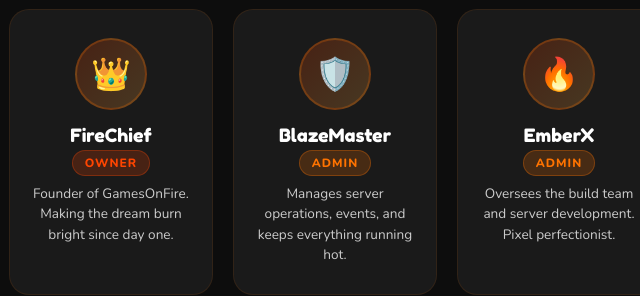
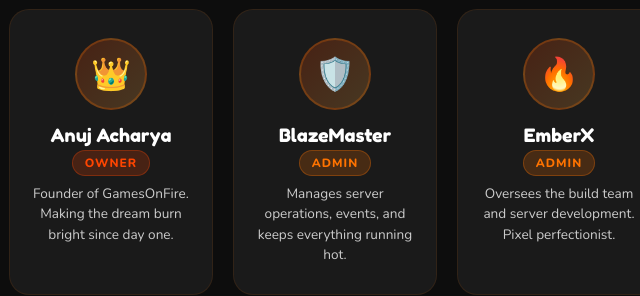
Before and after one commit to Anuj1216/server-website, a plain HTML site: page index.html in a window 1280 px wide. Shown: the part 2720-3016 px from the top of the page, 81-721 px from the left. Drawn offline with nearby package versions, Linux system fonts and the light colour scheme.

Commit message:
added owner

```diff
--- a/index.html
+++ b/index.html
@@ -160,7 +160,7 @@
       <div class="staff-grid">
         <div class="staff-card reveal">
           <div class="staff-avatar">👑</div>
-          <div class="staff-name">FireChief</div>
+          <div class="staff-name">Anuj Acharya</div>
           <span class="staff-role role-owner">Owner</span>
           <p class="staff-bio">Founder of GamesOnFire. Making the dream burn bright since day one.</p>
         </div>
```
